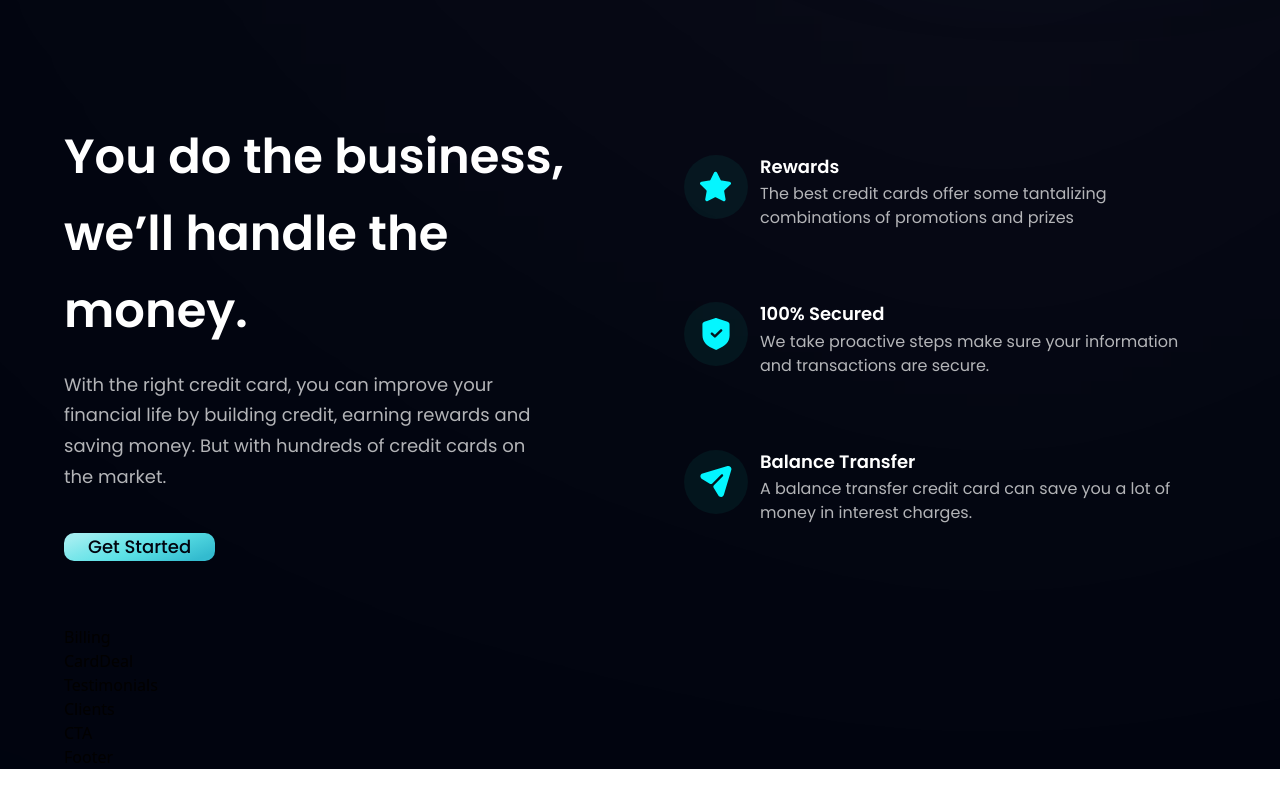
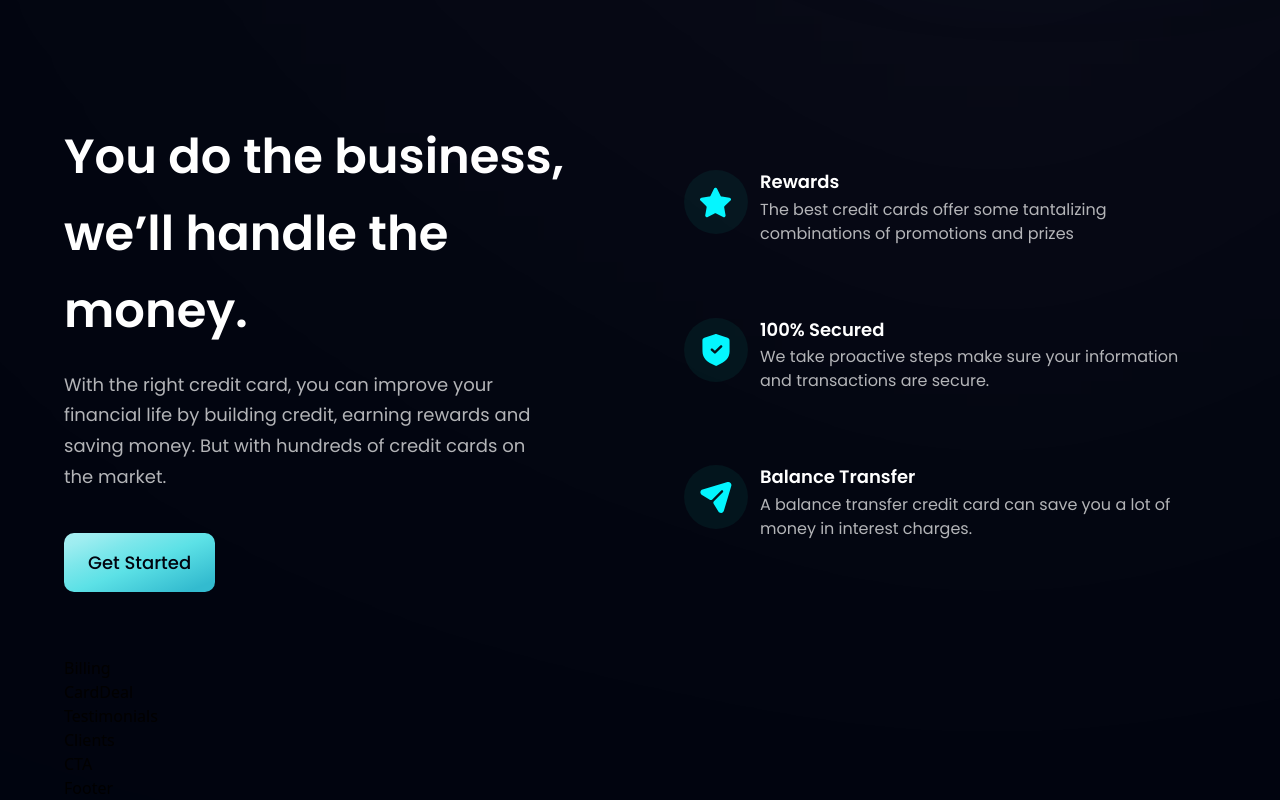
Before and after one commit to dhrumishah/bankApp, a React (Vite) app: page / in a window 1280 px wide. Shown: the part 890-1690 px from the top of the page. Before the commit the page ends 1659 px from the top, so only its background shows below. Built offline with nearby package versions, Linux system fonts and the light colour scheme.

Commit message:
added phenomenal feature section

```diff
--- a/src/components/Button.jsx
+++ b/src/components/Button.jsx
@@ -3,7 +3,7 @@
 const Button = ({ styles }) => (
   <button
     type="button"
-    className={`py-[0.5px] px-6 font-poppins font-medium text-[18px] text-primary bg-blue-gradient rounded-[10px] outline-none ${styles}`}
+    className={`py-4 px-6 font-poppins font-medium text-[18px] text-primary bg-blue-gradient rounded-[10px] outline-none ${styles}`}
   >
     Get Started
   </button>
```
